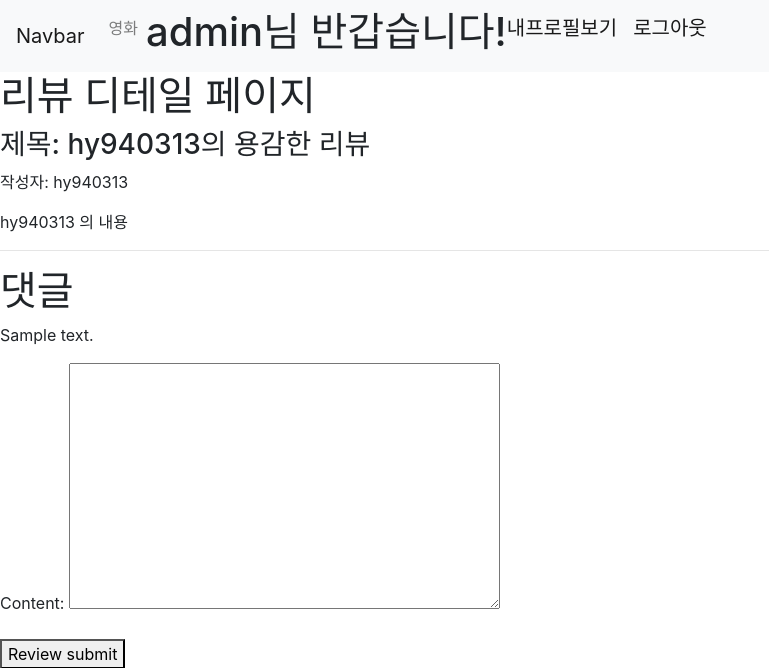
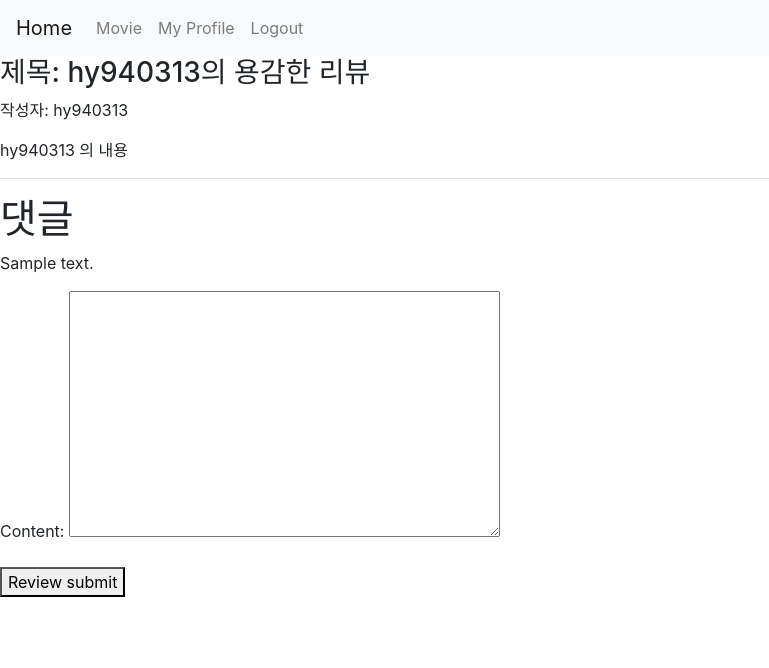
Before and after one commit to yeseul4072/fianl_pjt, a Django app: page /articles/1/1/ in a window 1280 px wide. Shown: the top 668 px of the page, without its empty margins (0-769 px from the left). Run offline with Django 3.2, Linux system fonts and the light colour scheme; a user stored in the database is signed in; data comes from the database, SQL or seed files in the repository; both versions use the stored data as it was after the commit; tables that the repository leaves empty hold one stand-in row (values such as "Sample post"); some libraries are stand-ins or nearby versions.

Commit message:
nav bar 수정 home 버튼 로그인시에만 작동

```diff
--- a/initial/articles/templates/articles/review_detail.html
+++ b/initial/articles/templates/articles/review_detail.html
@@ -1,10 +1,19 @@
 {% extends 'base.html' %}
 
+{% block head %}
+
+{% endblock %}
+
 {% block content %}
-<h1>리뷰 디테일 페이지</h1>
-<h3>제목: {{ review.title }}</h3>
-<p>작성자: {{ review.user }}</p>
-<p>{{ review.content }}</p>
+<div class="review_detail">
+    <div class="content">
+        <h3>제목: {{ review.title }}</h3>
+        <p>작성자: {{ review.user }}</p>
+        <p>{{ review.content }}</p>
+    </div>
+    <div class="img-cover"></div>
+</div>
+
 
 {% if request.user == review.user %}
     <a href="{% url 'articles:review_update' movie.pk review.pk %}">수정</a>
--- a/initial/articles/views.py
+++ b/initial/articles/views.py
@@ -22,7 +22,7 @@ def index(request):
     }
     return render(request, 'articles/index.html', context)
 
-
+@login_required
 def home(request):
     # 추천 영화 알고리즘
     # 비회원 & 리뷰를 남기지 않은 경우 => 인기순
--- a/initial/templates/_nav.html
+++ b/initial/templates/_nav.html
@@ -1,23 +1,22 @@
 {% load bootstrap4 %}
 
 <nav class="navbar navbar-expand-lg navbar-light bg-light">
-    <a class="navbar-brand" href="{% url 'articles:home' %}">Navbar</a>
+    <a class="navbar-brand" href="{% url 'articles:home' %}">Home</a>
     <button class="navbar-toggler" type="button" data-toggle="collapse" data-target="#navbarNav" aria-controls="navbarNav" aria-expanded="false" aria-label="Toggle navigation">
         <span class="navbar-toggler-icon"></span>
     </button>
     <div class="collapse navbar-collapse" id="navbarNav">
         <ul class="navbar-nav">
             <li class="nav-item">
-                <a class="nav-link" href="{% url 'articles:movie_list' %}">영화</a>
+                <a class="nav-link" href="{% url 'articles:movie_list' %}">Movie</a>
             </li>
             {% if user.is_authenticated %}
-            <h1 class ="user">{{ user.username }}님 반갑습니다!</h1>
-            <a class ="navbar-brand" href="{% url 'accounts:profile' user.username %}">내프로필보기</a>
-            <a class ="navbar-brand" href="{% url 'accounts:logout' %}">로그아웃</a>
+            <li class="nav-item"><a class ="nav-link" href="{% url 'accounts:profile' user.username %}">My Profile</a></li>
+            <li class="nav-item"><a class ="nav-link" href="{% url 'accounts:logout' %}">Logout</a></li>
 
             {% else %}
-            <a class ="navbar-brand" href="{% url 'accounts:login' %}">로그인</a>
-            <a class ="navbar-brand" href="{% url 'accounts:signup' %}">회원가입</a>
+            <li class="nav-item"><a class ="nav-link" href="{% url 'accounts:login' %}">Login</a></li>
+            <li class="nav-item"><a class ="nav-link" href="{% url 'accounts:signup' %}">SignUp</a></li>
             {% endif %}
         </ul>
     </div>
```
Also changed, not shown: initial/db.sqlite3, 1 other file.
